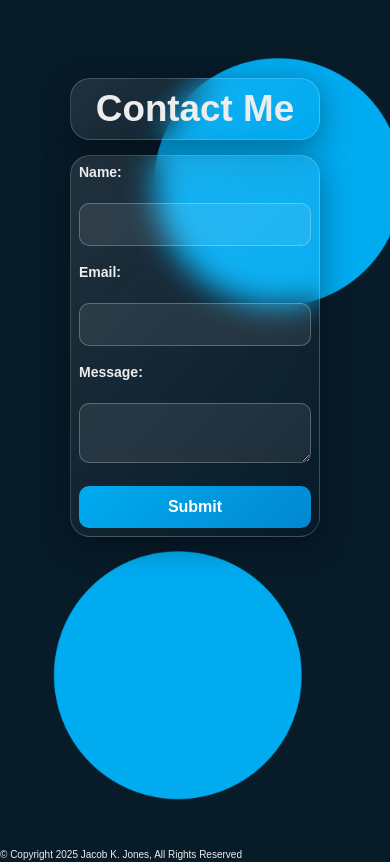
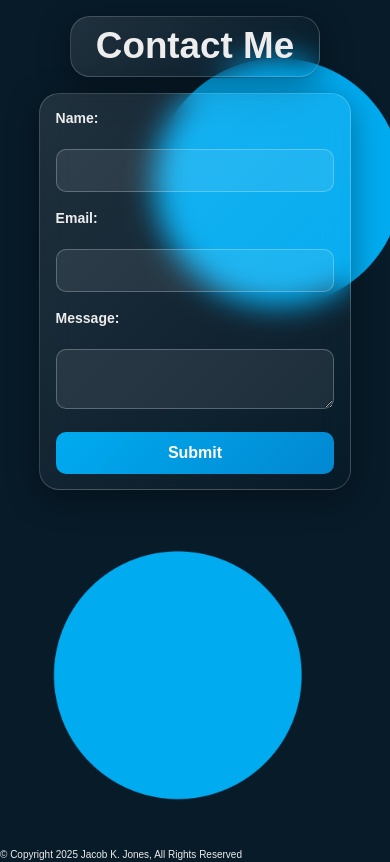
Before and after one commit to Linux-bootloader/Portfolio, a Flask app: page /contact in a window 390 px wide. Shown: the part 55-917 px from the top of the page. Run offline with Flask 3, Linux system fonts and the light colour scheme; parts of the project's set-up code (start-up, migrations or seed data) failed here and were passed over; some libraries are stand-ins or nearby versions; some web fonts are replaced.

Commit message:
Contact form mobile css fixups

```diff
--- a/static/styles.css
+++ b/static/styles.css
@@ -714,9 +714,13 @@ nav a {
   }
   .contact-contents {
     position: static;
-    top: 0;
-    bottom: 0;
-    margin: 20% 0;
+    width: 100%;
+  }
+  .contact-form {
+    position: static;
+    width: 100%;
+    margin: 5% 0;
+    padding: 5%;
   }
 
 }
```
